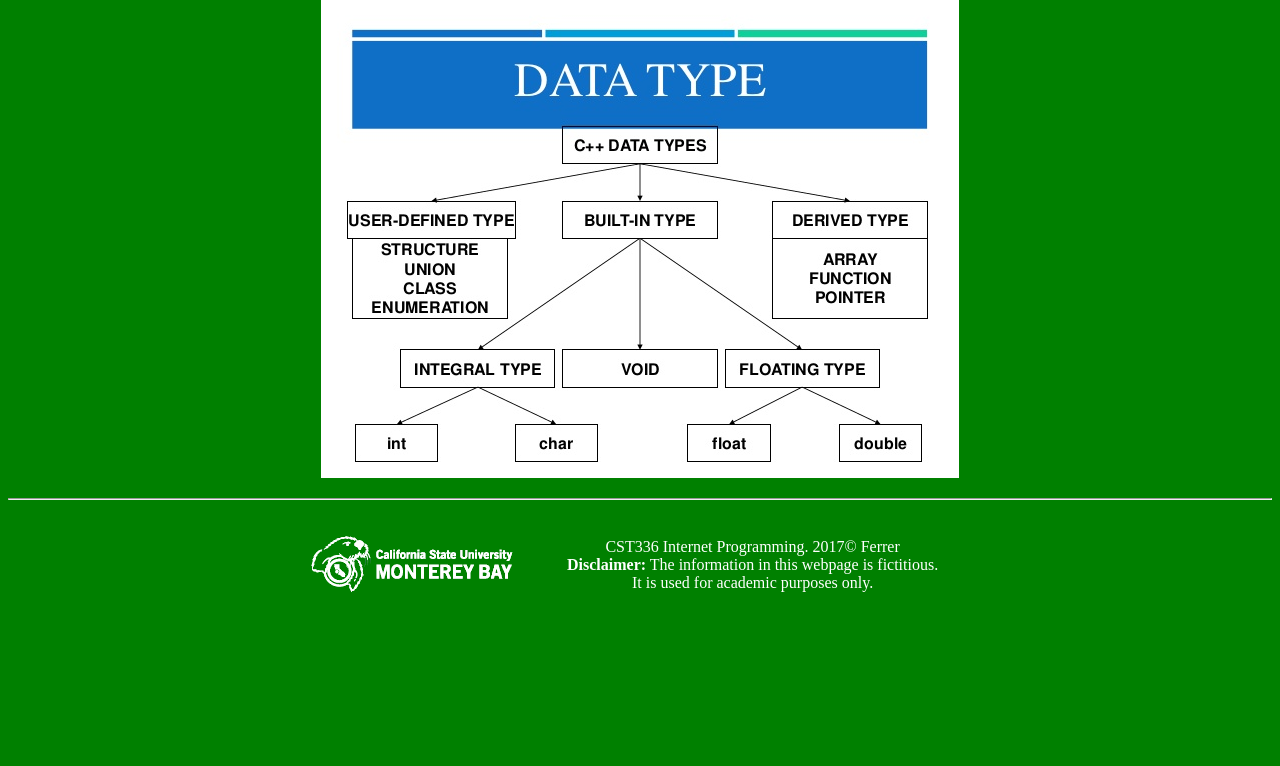
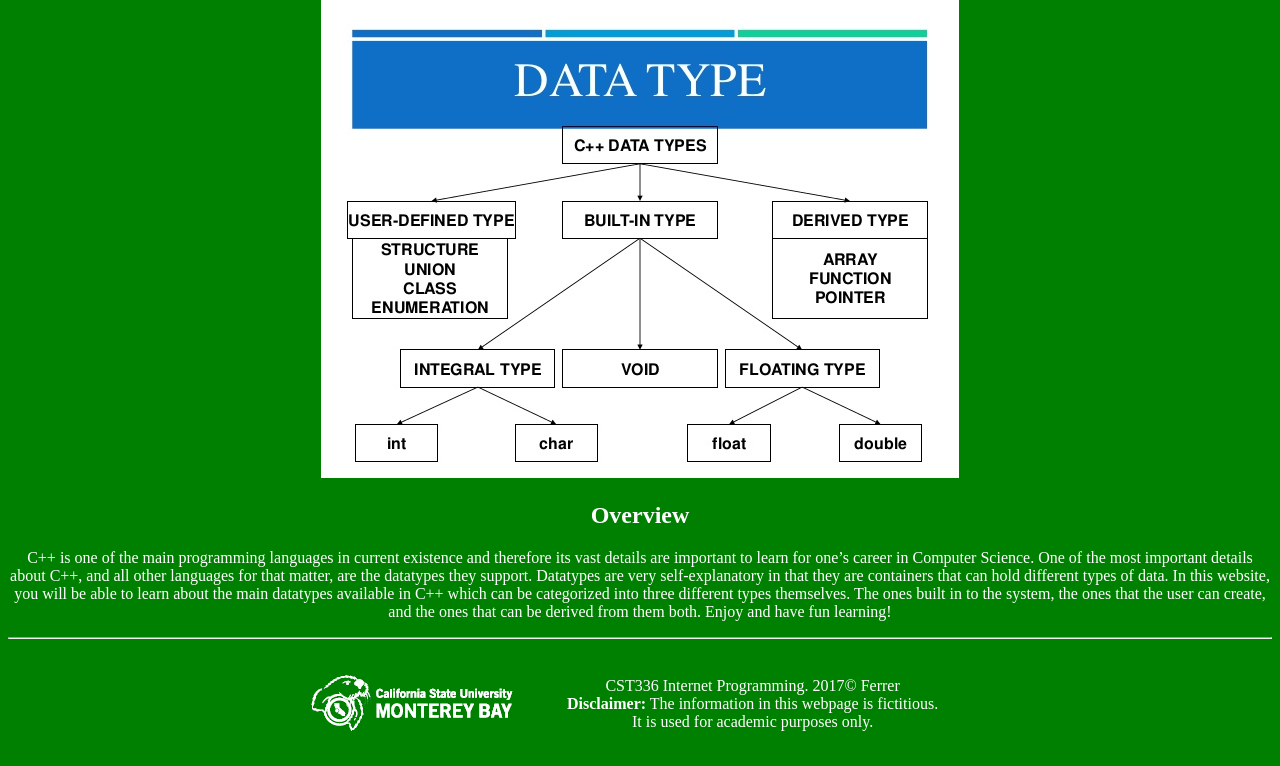
Before and after one commit to jferrer23/cst336, a PHP site: page /hw1/index.html in a window 1280 px wide. Shown: the part 178-944 px from the top of the page. Before the commit the page ends 770 px from the top, so only its background shows below. Run offline with PHP 8.4, Linux system fonts and the light colour scheme.

Commit message:
Index done

```diff
--- a/hw1/css/styles.css
+++ b/hw1/css/styles.css
@@ -47,6 +47,11 @@ nav a:hover {
     text-align: center;
 }
 
+#overview {
+    color:white;
+    text-align: center;
+}
+
 #Title {
     color:white;
     font-size:54px;
--- a/hw1/index.html
+++ b/hw1/index.html
@@ -31,6 +31,21 @@
             </figure>
         </div>
 
+        <div id="overview">
+            <h2>Overview</h2>
+            <p>
+                C++ is one of the main programming languages in current existence and
+                therefore its vast details are important to learn for one’s career in
+                Computer Science. One of the most important details about C++, and all
+                other languages for that matter, are the datatypes they support. Datatypes
+                are very self-explanatory in that they are containers that can hold different
+                types of data. In this website, you will be able to learn about the main datatypes
+                available in C++ which can be categorized into three different types themselves.
+                The ones built in to the system, the ones that the user can create, and the ones
+                that can be derived from them both. Enjoy and have fun learning!
+            </p>
+        </div>
+
         <footer>
            <hr>
             <figure id="Logo">
```
